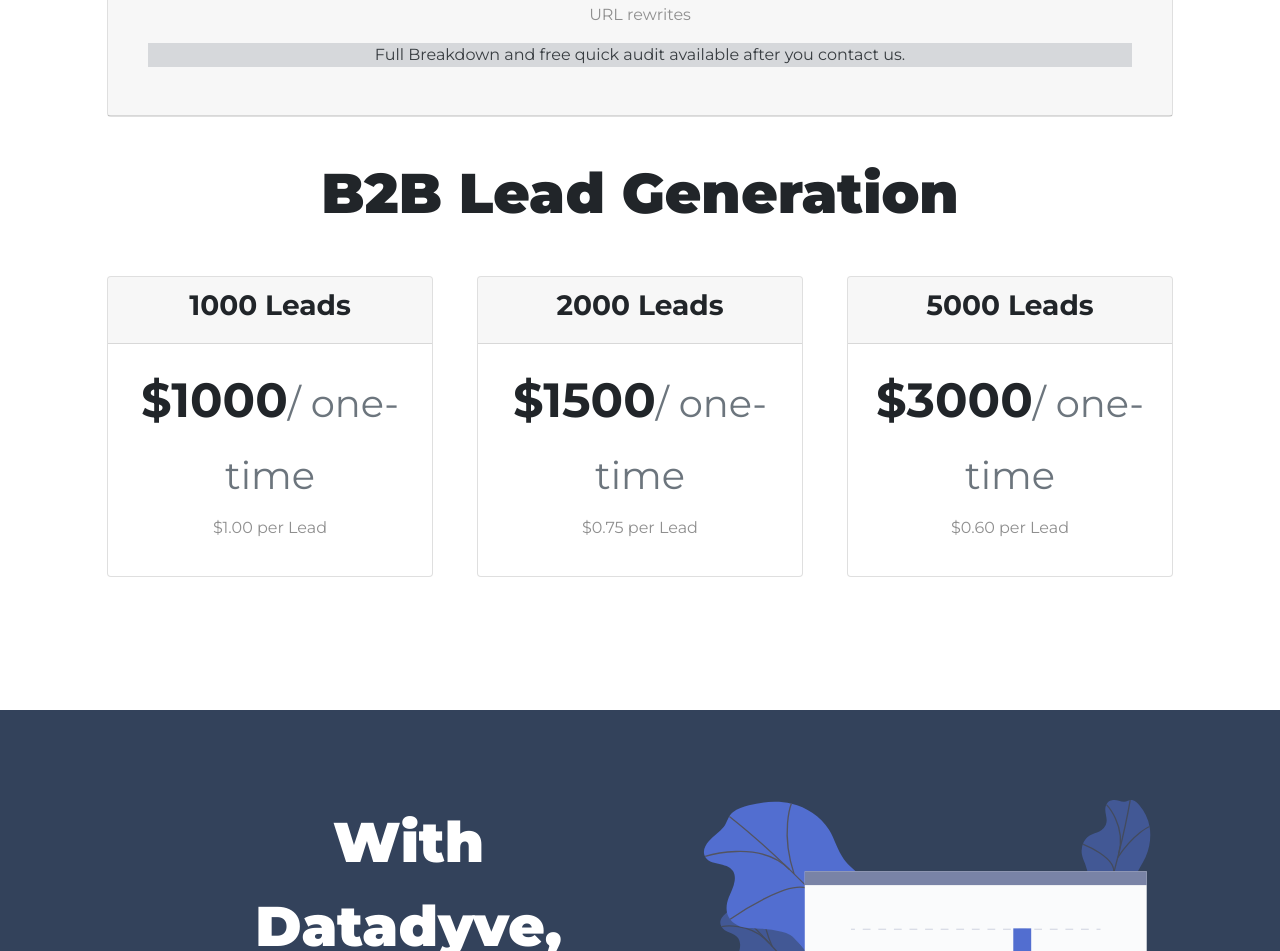
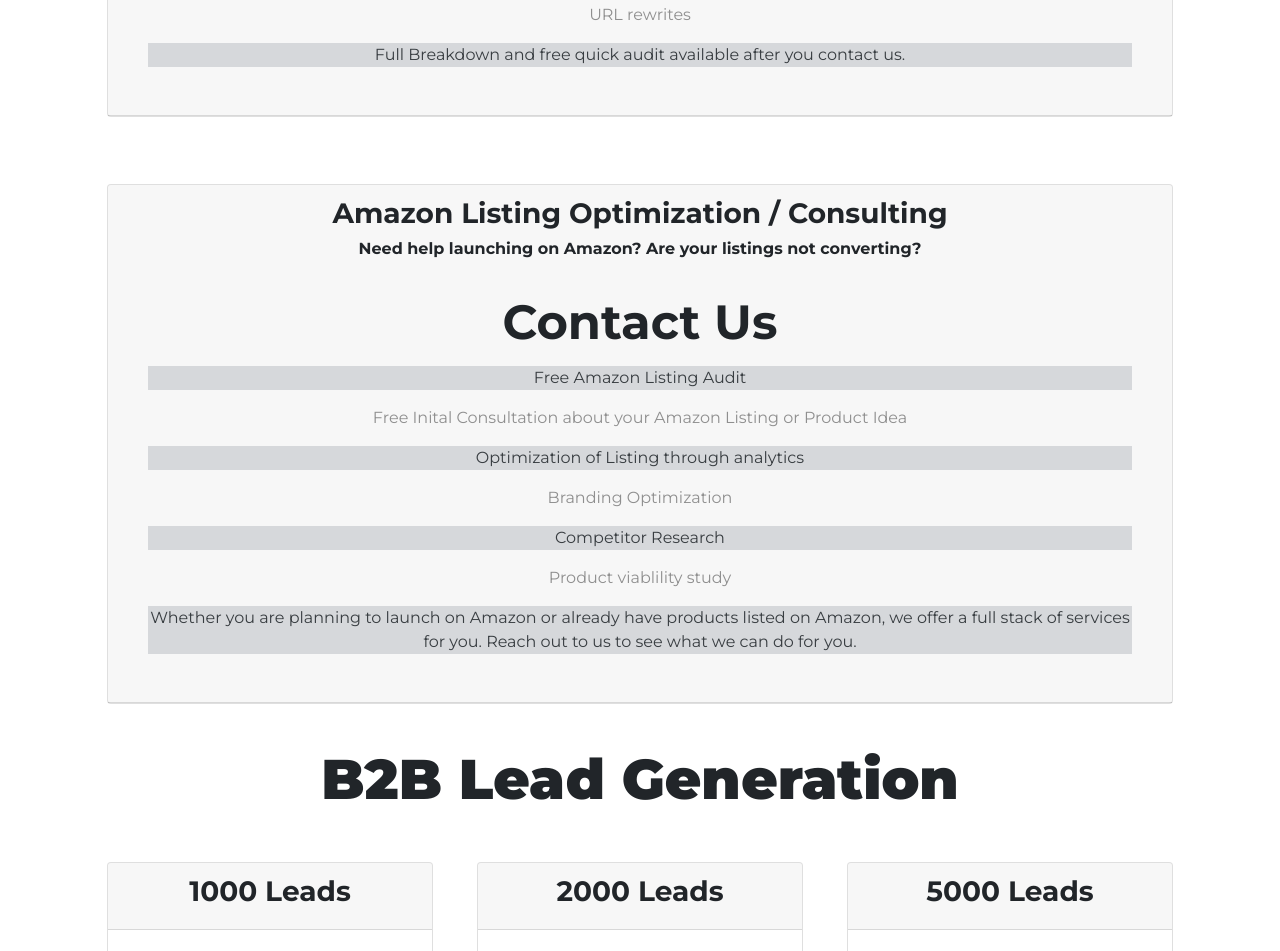
Before and after one commit to aaarslan/datadyveweb, a website: page index.html in a window 1280 px wide. Shown: the part 3527-4478 px from the top of the page. Drawn offline with nearby package versions, Linux system fonts and the light colour scheme.

Commit message:
Updated Index.html

```diff
--- a/index.html
+++ b/index.html
@@ -202,6 +202,26 @@
         </div>
       </div>
     </div>
+    <div class="row">
+      <div class="pricing-column col-lg-12 col-md-12 col-sm-12">
+        <div class="card">
+          <div class="card-header">
+            <h3>Amazon Listing Optimization / Consulting</h3>
+            <h6>Need help launching on Amazon? Are your listings not converting?</h6>
+            <div class="card-body">
+              <h2 class="price-text">Contact Us</h2>
+              <p class=" list-group-item-secondary">Free Amazon Listing Audit</p>
+              <p>Free Inital Consultation about your Amazon Listing or Product Idea</p>
+              <p class=" list-group-item-secondary">Optimization of Listing through analytics</p>
+              <p>Branding Optimization</p>
+              <p class=" list-group-item-secondary ]">Competitor Research</p>
+              <p>Product viablility study</p>
+              <p class=" list-group-item-secondary">Whether you are planning to launch on Amazon or already have products listed on Amazon, we offer a full stack of services for you. Reach out to us to see what we can do for you.</p>
+            </div>
+          </div>
+        </div>
+      </div>
+    </div>
     <div class="col-lg-12">
       <h1 class="big-heading">B2B Lead Generation</h1>
     </div>
```
